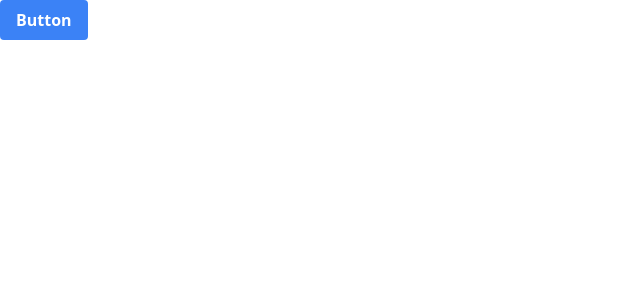
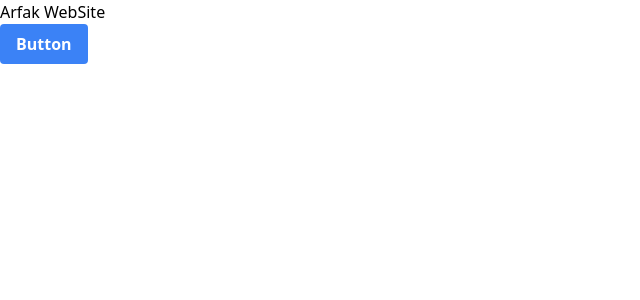
Before and after one commit to SaraZmni/arfak-web-app, a React app: page / in a window 1280 px wide. Shown: the top 300 px of the page, without its empty margins (0-640 px from the left). Built offline with nearby package versions, Linux system fonts and the light colour scheme.

Commit message:
add-folder-structure

```diff
--- a/src/app.tsx
+++ b/src/app.tsx
@@ -4,6 +4,9 @@ const App = () => {
   return (
     <>
       <h1>Arfak WebSite</h1>
+      <button className="bg-blue-500 hover:bg-blue-700 text-white font-bold py-2 px-4 rounded">
+        Button
+      </button>
     </>
   );
 };
--- a/src/index.tsx
+++ b/src/index.tsx
@@ -1,15 +1,13 @@
 import React from "react";
 import { createRoot } from "react-dom/client";
 import "./styles.css";
-// import App from "./app";
+import App from "./app";
 
 const rootEl = document.querySelector("#root");
 if (!rootEl) throw new Error("Cannot find root element with that id");
 const root = createRoot(rootEl);
 root.render(
   <React.StrictMode>
-    <button className="bg-blue-500 hover:bg-blue-700 text-white font-bold py-2 px-4 rounded">
-      Button
-    </button>
+    <App />
   </React.StrictMode>
 );
```
